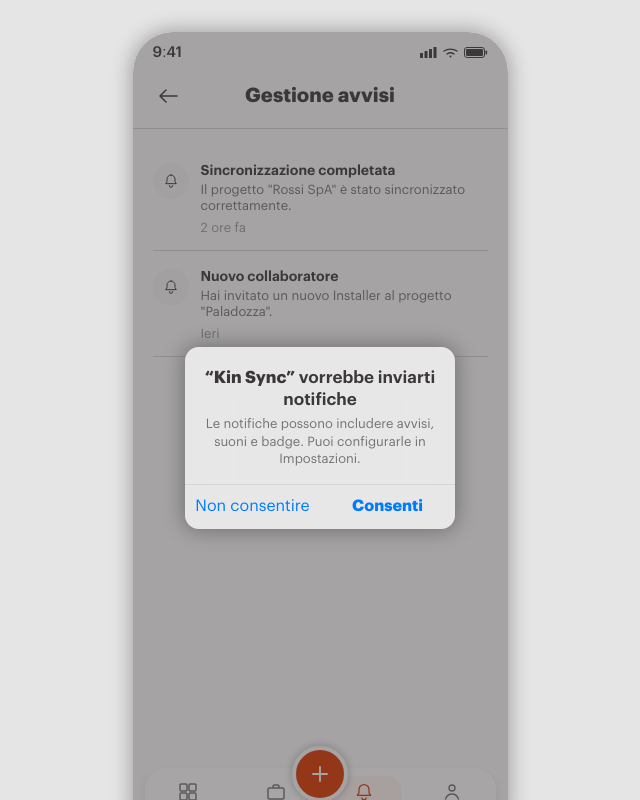
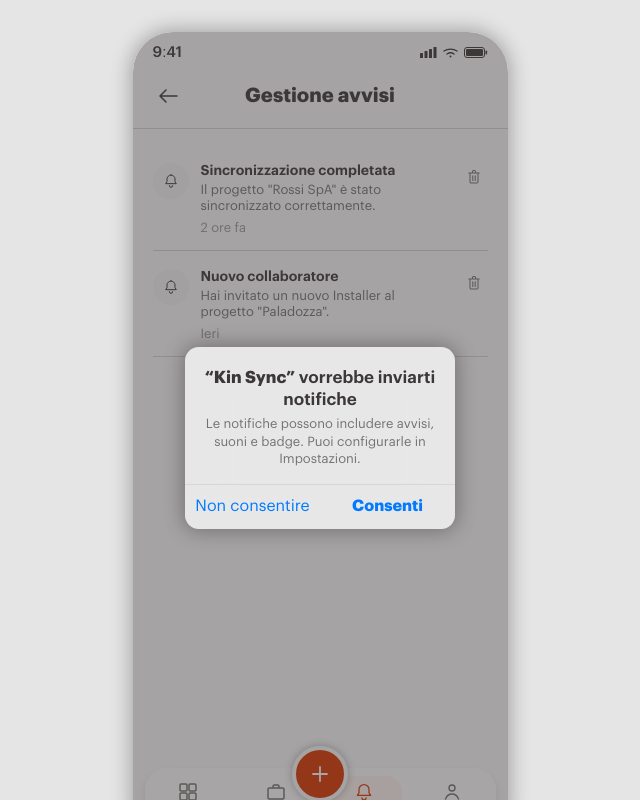
Before and after one commit to andreapiscioneri/kin-digital-commissioning, a Nuxt app: page /account/notifiche in a window 1280 px wide. Shown: the whole page, without its empty margins (320-960 px from the left). Built offline with nearby package versions, Linux system fonts and the light colour scheme.

Commit message:
Notifiche

```diff
--- a/composables/useNotificationsStore.ts
+++ b/composables/useNotificationsStore.ts
@@ -22,5 +22,9 @@
     notifications.value = notifications.value.map((n) => ({ ...n, read: true }))
   }
 
-  return { notifications, unreadCount, markAllRead }
+  function removeNotification(id: string) {
+    notifications.value = notifications.value.filter((n) => n.id !== id)
+  }
+
+  return { notifications, unreadCount, markAllRead, removeNotification }
 }
--- a/pages/account/notifiche.vue
+++ b/pages/account/notifiche.vue
@@ -1,6 +1,6 @@
 <script setup lang="ts">
 const { goBack } = useNavStack()
-const { notifications, markAllRead } = useNotificationsStore()
+const { notifications, markAllRead, removeNotification } = useNotificationsStore()
 
 markAllRead()
 </script>
@@ -28,6 +28,9 @@
             <p class="notification-description">{{ item.description }}</p>
             <p class="notification-time">{{ item.time }}</p>
           </div>
+          <button type="button" class="notification-remove" aria-label="Elimina notifica" @click="removeNotification(item.id)">
+            <svg width="16" height="16" viewBox="0 0 20 20" fill="none"><path d="M3 5h14M8 5V3.5A1.5 1.5 0 019.5 2h1A1.5 1.5 0 0112 3.5V5M15 5v11a1.5 1.5 0 01-1.5 1.5h-7A1.5 1.5 0 015 16V5h10z" stroke="currentColor" stroke-width="1.3" stroke-linejoin="round" /><path d="M8.5 8.5v6M11.5 8.5v6" stroke="currentColor" stroke-width="1.3" stroke-linecap="round" /></svg>
+          </button>
         </div>
       </template>
     </div>
@@ -59,6 +62,19 @@
   border-bottom: 1px solid var(--color-border);
 }
 
+.notification-remove {
+  flex-shrink: 0;
+  width: 28px;
+  height: 28px;
+  border: none;
+  background: transparent;
+  color: var(--color-text-secondary);
+  display: flex;
+  align-items: center;
+  justify-content: center;
+  cursor: pointer;
+}
+
 .notification-text {
   flex: 1;
   min-width: 0;
--- a/pages/progetti/index.vue
+++ b/pages/progetti/index.vue
@@ -2,7 +2,7 @@
 import type { Project, ProjectCategory, ProjectConnectionStatus } from '~/composables/useProjectsStore'
 
 const { projects, isOnline, toggleFavorite, removeProject } = useProjectsStore()
-const { notifications, unreadCount, markAllRead } = useNotificationsStore()
+const { notifications, unreadCount, markAllRead, removeNotification } = useNotificationsStore()
 const { installerRoleEnabled } = useCommissioningFlow()
 const route = useRoute()
 const router = useRouter()
@@ -267,6 +267,9 @@
           <p class="notification-description">{{ item.description }}</p>
           <p class="notification-time">{{ item.time }}</p>
         </div>
+        <button type="button" class="notification-remove" aria-label="Elimina notifica" @click="removeNotification(item.id)">
+          <svg width="16" height="16" viewBox="0 0 20 20" fill="none"><path d="M3 5h14M8 5V3.5A1.5 1.5 0 019.5 2h1A1.5 1.5 0 0112 3.5V5M15 5v11a1.5 1.5 0 01-1.5 1.5h-7A1.5 1.5 0 015 16V5h10z" stroke="currentColor" stroke-width="1.3" stroke-linejoin="round" /><path d="M8.5 8.5v6M11.5 8.5v6" stroke="currentColor" stroke-width="1.3" stroke-linecap="round" /></svg>
+        </button>
       </div>
     </BottomSheet>
   </div>
@@ -552,6 +555,19 @@
   border-bottom: 1px solid var(--color-border);
 }
 
+.notification-remove {
+  flex-shrink: 0;
+  width: 28px;
+  height: 28px;
+  border: none;
+  background: transparent;
+  color: var(--color-text-secondary);
+  display: flex;
+  align-items: center;
+  justify-content: center;
+  cursor: pointer;
+}
+
 .notification-row:last-child {
   border-bottom: none;
 }
```
